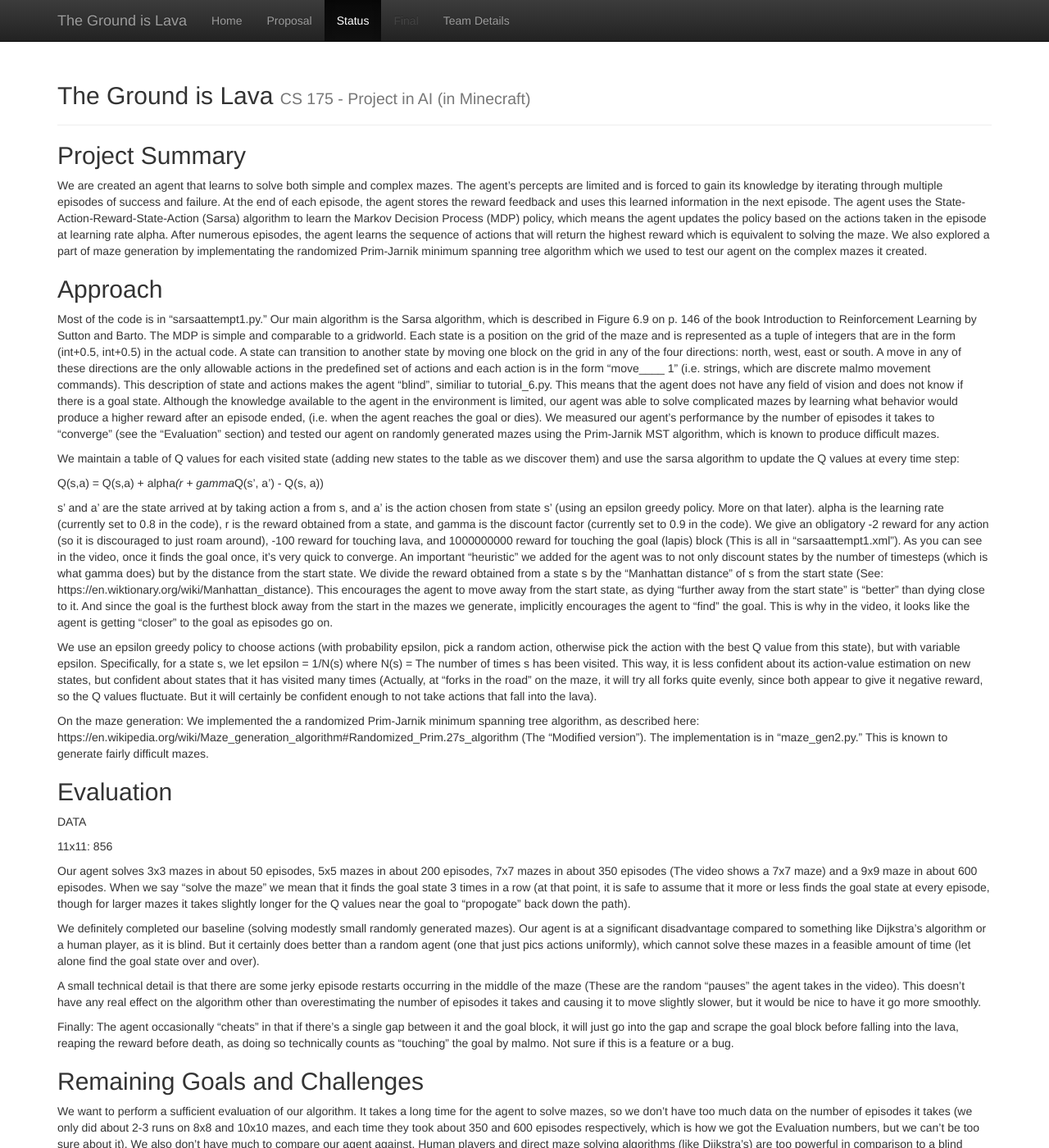
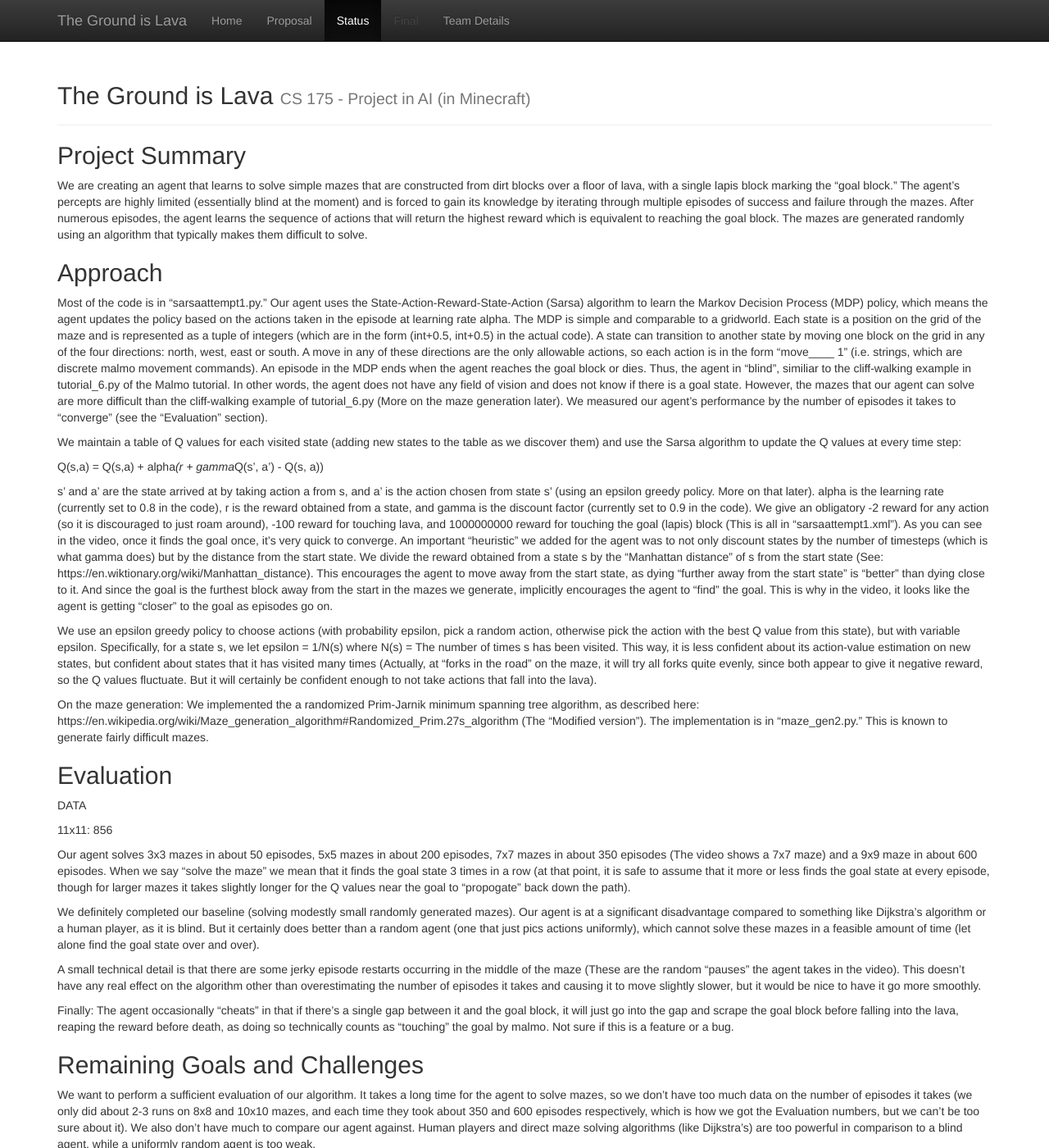
Before and after one commit to katmannn/The-Ground-is-Lava, a Jekyll site: the page built from docs/status.md, in a window 1280 px wide and 1400 px high. Shown: the whole window at 82% size. Built offline with Jekyll 4.4.1, drawn with Linux system fonts in a browser that asks for light colours; some of the changed text lies outside the part shown.

Commit message:
Update status.md

```diff
--- a/docs/status.md
+++ b/docs/status.md
@@ -3,12 +3,12 @@
 title: Status
 ---
 ## Project Summary
-We are created an agent that learns to solve both simple and complex mazes. The agent's percepts are limited and is forced to gain its knowledge by iterating through multiple episodes of success and failure. At the end of each episode, the agent stores the reward feedback and uses this learned information in the next episode. The agent uses the State-Action-Reward-State-Action (Sarsa) algorithm to learn the Markov Decision Process (MDP) policy, which means the agent updates the policy based on the actions taken in the episode at learning rate alpha. After numerous episodes, the agent learns the sequence of actions that will return the highest reward which is equivalent to solving the maze. We also explored a part of maze generation by implementating the randomized Prim-Jarnik minimum spanning tree algorithm which we used to test our agent on the complex mazes it created.
+We are creating an agent that learns to solve simple mazes that are constructed from dirt blocks over a floor of lava, with a single lapis block marking the "goal block." The agent's percepts are highly limited (essentially blind at the moment) and is forced to gain its knowledge by iterating through multiple episodes of success and failure through the mazes. After numerous episodes, the agent learns the sequence of actions that will return the highest reward which is equivalent to reaching the goal block. The mazes are generated randomly using an algorithm that typically makes them difficult to solve.
 
 ## Approach
-Most of the code is in "sarsaattempt1.py." Our main algorithm is the Sarsa algorithm, which is described in Figure 6.9 on p. 146 of the book Introduction to Reinforcement Learning by Sutton and Barto. The MDP is simple and comparable to a gridworld. Each state is a position on the grid of the maze and is represented as a tuple of integers that are in the form (int+0.5, int+0.5) in the actual code. A state can transition to another state by moving one block on the grid in any of the four directions: north, west, east or south. A move in any of these directions are the only allowable actions in the predefined set of actions and each action is in the form "move____ 1" (i.e. strings, which are discrete malmo movement commands). This description of state and actions makes the agent "blind", similiar to tutorial_6.py. This means that the agent does not have any field of vision and does not know if there is a goal state. Although the knowledge available to the agent in the environment is limited, our agent was able to solve complicated mazes by learning what behavior would produce a higher reward after an episode ended, (i.e. when the agent reaches the goal or dies). We measured our agent's performance by the number of episodes it takes to "converge" (see the "Evaluation" section) and tested our agent on randomly generated mazes using the Prim-Jarnik MST algorithm, which is known to produce difficult mazes.
+Most of the code is in "sarsaattempt1.py." Our agent uses the State-Action-Reward-State-Action (Sarsa) algorithm to learn the Markov Decision Process (MDP) policy, which means the agent updates the policy based on the actions taken in the episode at learning rate alpha. The MDP is simple and comparable to a gridworld. Each state is a position on the grid of the maze and is represented as a tuple of integers (which are in the form (int+0.5, int+0.5) in the actual code). A state can transition to another state by moving one block on the grid in any of the four directions: north, west, east or south. A move in any of these directions are the only allowable actions, so each action is in the form "move____ 1" (i.e. strings, which are discrete malmo movement commands). An episode in the MDP ends when the agent reaches the goal block or dies. Thus, the agent in "blind", similiar to the cliff-walking example in tutorial_6.py of the Malmo tutorial. In other words, the agent does not have any field of vision and does not know if there is a goal state. However, the mazes that our agent can solve are more difficult than the cliff-walking example of tutorial_6.py (More on the maze generation later). We measured our agent's performance by the number of episodes it takes to "converge" (see the "Evaluation" section).
 
-We maintain a table of Q values for each visited state (adding new states to the table as we discover them) and use the sarsa algorithm to update the Q values at every time step:
+We maintain a table of Q values for each visited state (adding new states to the table as we discover them) and use the Sarsa algorithm to update the Q values at every time step:
 
 Q(s,a) = Q(s,a) + alpha*(r + gamma*Q(s', a') - Q(s, a))
 
@@ -40,6 +40,8 @@
 
 We also haven't really tried it on larger mazes yet. Gathering data on that end of the spectrum might also be a goal (Gathering data in general is difficult for our project due to the time it takes).
 
+We parenthetically noted in the Evaluation that it takes some time for the Q values to propogate back down a path. One way to speed this up (not just with regard to the goal state, but for any state) would be to incorporate eligibility traces into our algorithm, turning it into "Sarsa(lambda)" (see section 7.5 of the book) rather than just raw single-step Sarsa. This would give credit to earlier states for rewards found down the line. This is another, albeit lower priority, future idea for us (if we can't manage to do the heuristic thing, this could be a fallback).
+
 ## Video of Full Run
 <iframe width="854" height="480" src="https://www.youtube.com/embed/fx8xDqEMQd0" frameborder="0" allowfullscreen></iframe>
 
```
